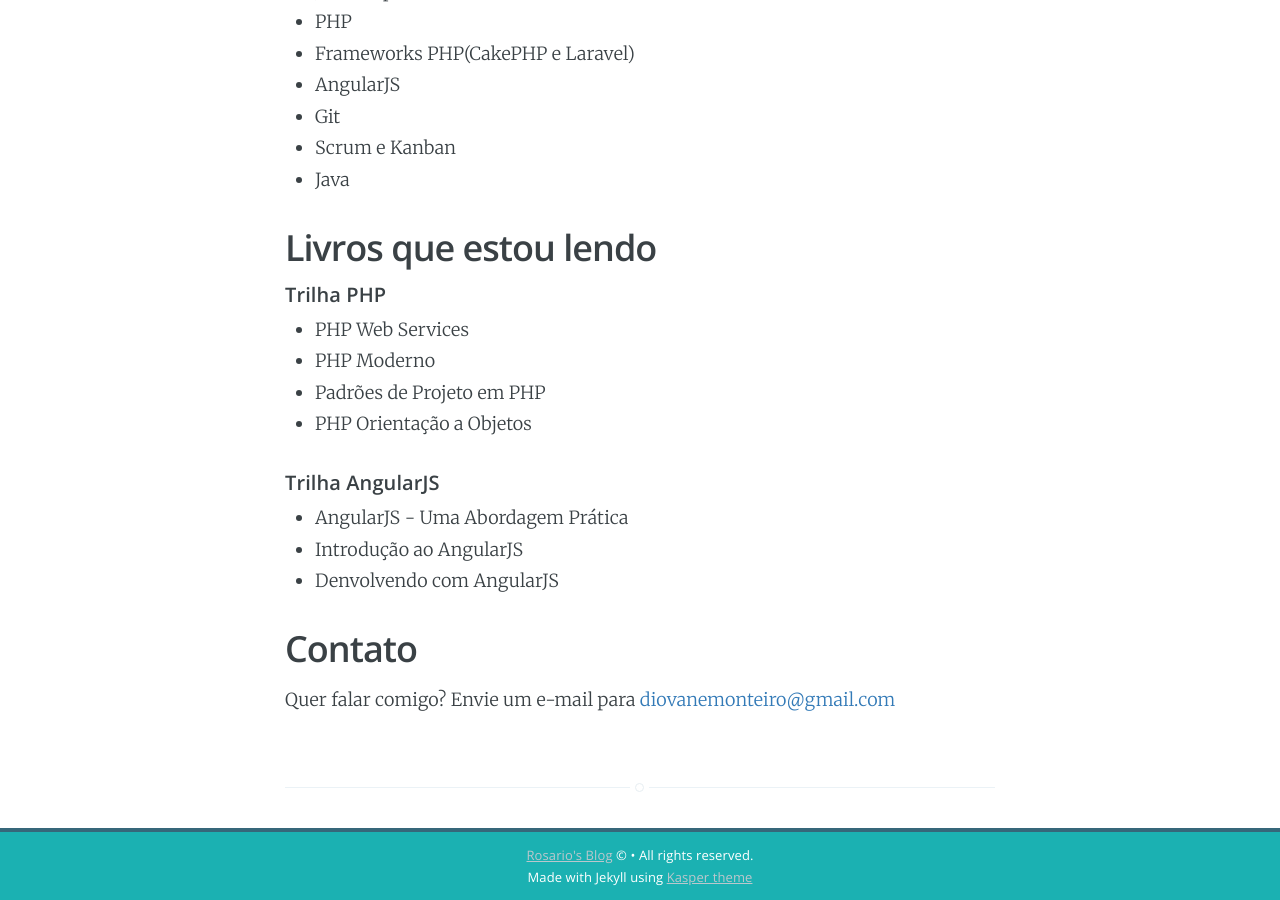
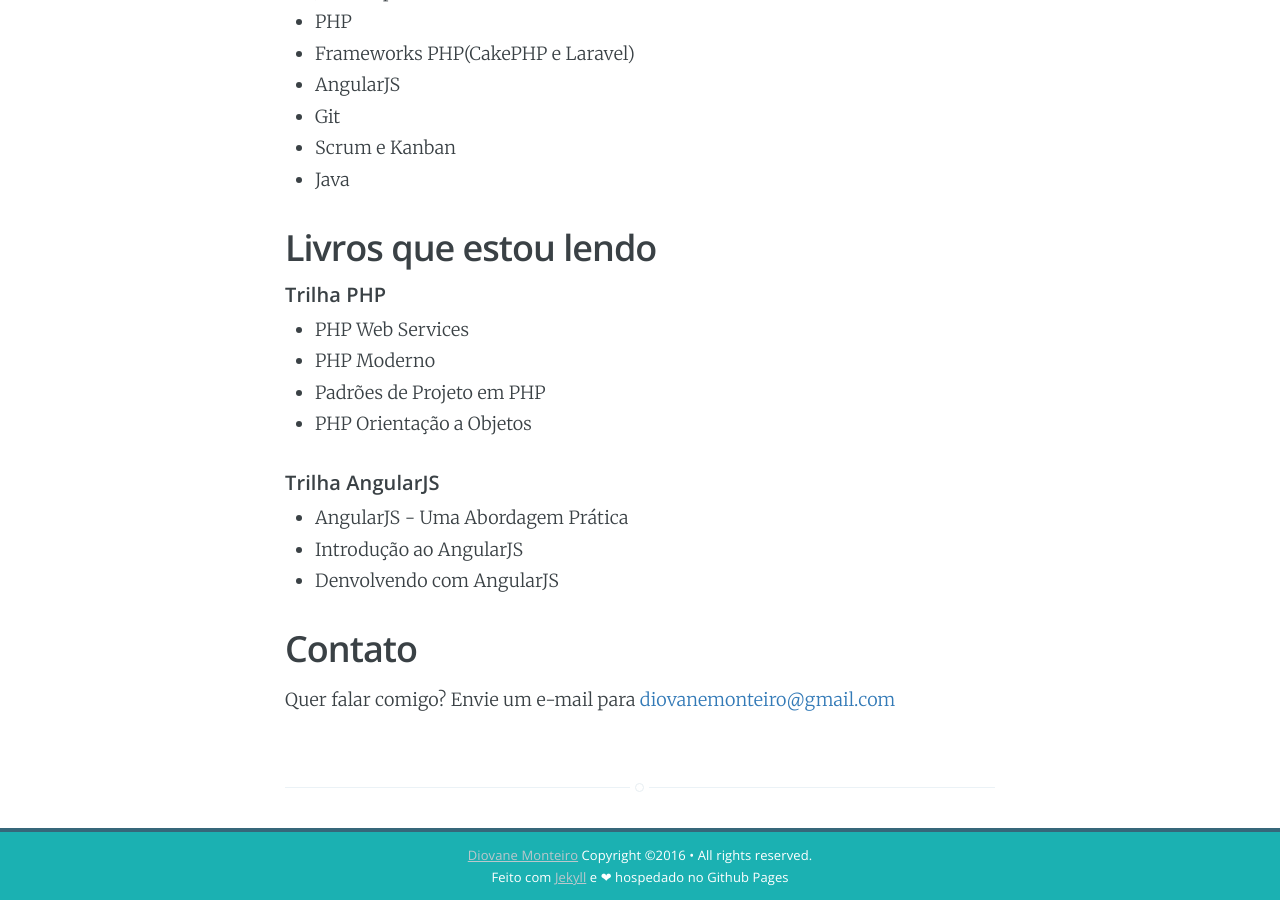
Before and after one commit to diovanemonteiro/diovanemonteiro.github.io, a Jekyll site: the page built from about.md, in a window 1280 px wide and 900 px high, scrolled down 1731 px. Built offline with Jekyll 4.4.1, drawn with Linux system fonts in a browser that asks for light colours; nearby versions of some CDN libraries; some web fonts are replaced.

Commit message:
Alterado o conteúdo do rodapé

```diff
--- a/_includes/footer.html
+++ b/_includes/footer.html
@@ -1,8 +1,9 @@
 <footer class="site-footer">
     <!-- <a class="subscribe fa fa-feed" href="/rss.xml"><span class="tooltip">Subscribe!</span></a> -->
     <div class="inner">
-        <section class="copyright"><a href="/">Rosario's Blog</a> ©  • All rights reserved.</section>
-        <section class="poweredby">Made with Jekyll using <a href="http://github.com/rosario/kasper">Kasper theme</a></section>
+        <section class="copyright"><a href="/">Diovane Monteiro</a> Copyright ©2016  • All rights reserved.</section>
+        <!-- <section class="poweredby">Made with Jekyll using <a href="http://github.com/rosario/kasper">Kasper theme</a></section> -->
+        <section>Feito com <a href="http://jekyllrb.com/" target="_blank" class=" externalLink">Jekyll</a> e <span class="love">❤</span> hospedado no Github Pages</section>
     </div>
 </footer>
 
```
